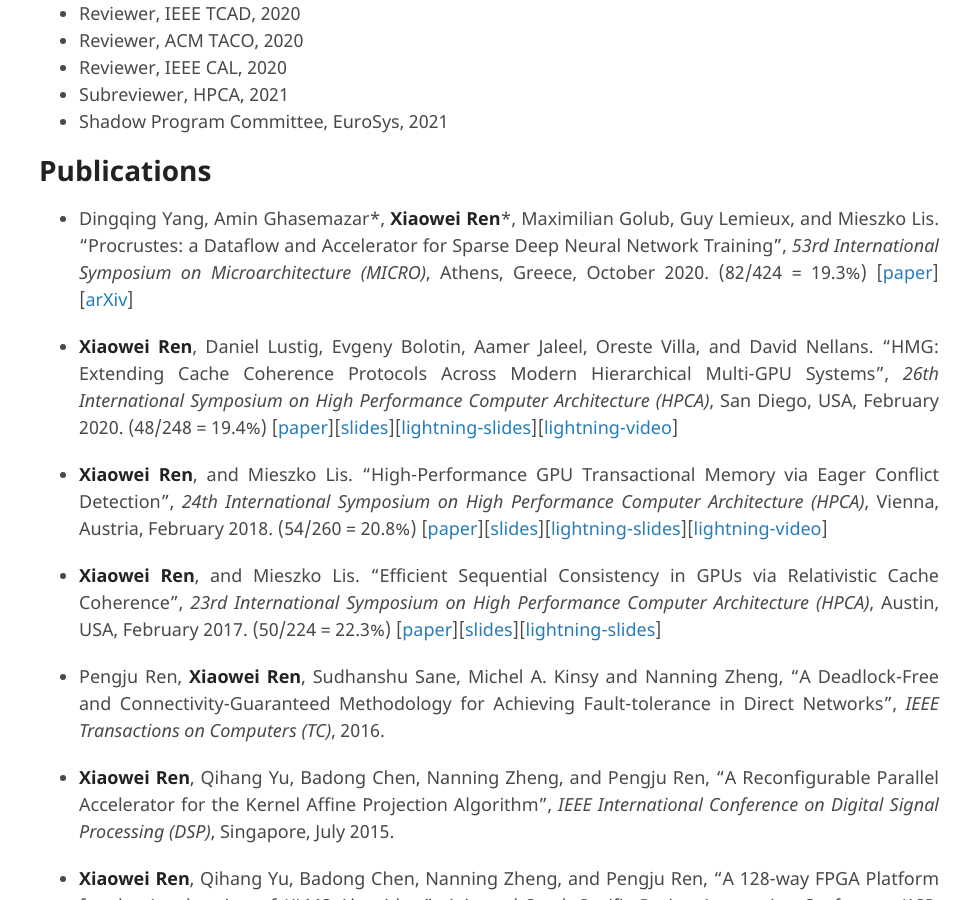
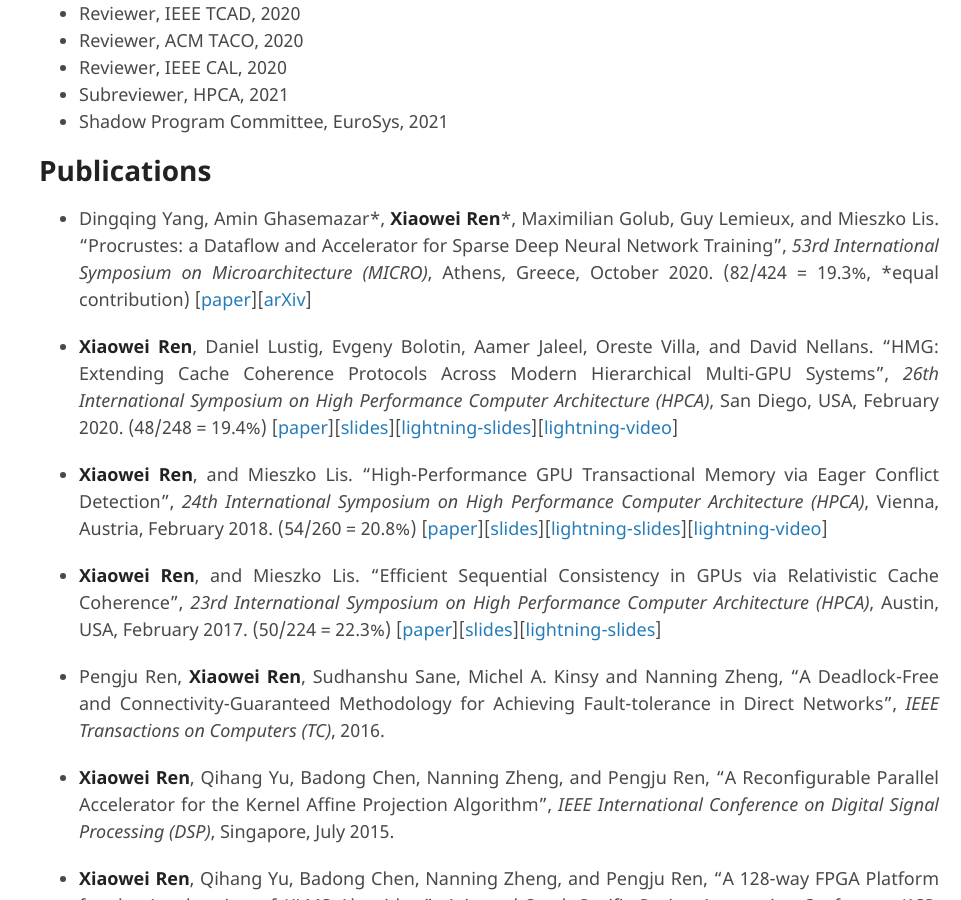
Before and after one commit to ericrxw/xiaoweiren, a Jekyll site: the page built from index.md, in a window 1280 px wide and 900 px high, scrolled down 752 px. Shown: the whole window, without its empty margins (319-1280 px from the left). Built offline with Jekyll 4.4.1, drawn with Linux system fonts in a browser that asks for light colours; our own code applies the rules of GitHub Pages for plain Markdown files; the repository's description, which GitHub fills in, is left out.

Commit message:
trivial update

```diff
--- a/index.md
+++ b/index.md
@@ -25,7 +25,7 @@
 
 # Publications
 
-* Dingqing Yang, Amin Ghasemazar\*, **Xiaowei Ren**\*, Maximilian Golub, Guy Lemieux, and Mieszko Lis. "Procrustes: a Dataflow and Accelerator for Sparse Deep Neural Network Training", _53rd International Symposium on Microarchitecture (MICRO)_, Athens, Greece, October 2020. (82/424 = 19.3%) [[paper](./docs/MICRO2020/Procrustes-MICRO2020.pdf)][[arXiv](https://arxiv.org/abs/2009.10976)]
+* Dingqing Yang, Amin Ghasemazar\*, **Xiaowei Ren**\*, Maximilian Golub, Guy Lemieux, and Mieszko Lis. "Procrustes: a Dataflow and Accelerator for Sparse Deep Neural Network Training", _53rd International Symposium on Microarchitecture (MICRO)_, Athens, Greece, October 2020. (82/424 = 19.3%, \*equal contribution) [[paper](./docs/MICRO2020/Procrustes-MICRO2020.pdf)][[arXiv](https://arxiv.org/abs/2009.10976)]
 
 * **Xiaowei Ren**, Daniel Lustig, Evgeny Bolotin, Aamer Jaleel, Oreste Villa, and David Nellans. "HMG: Extending Cache Coherence Protocols Across Modern Hierarchical Multi-GPU Systems", _26th International Symposium on High Performance Computer Architecture (HPCA)_, San Diego, USA, February 2020. (48/248 = 19.4%) [[paper](./docs/HPCA2020/HMG-HPCA2020.pdf)][[slides](./docs/HPCA2020/HMG-HPCA2020.pptx)][[lightning-slides](./docs/HPCA2020/HMG-HPCA2020-Lightning.pptx)][[lightning-video](https://youtu.be/FEG6lYoWeIE)]
 
```
Also changed, not shown: 1 other file.
